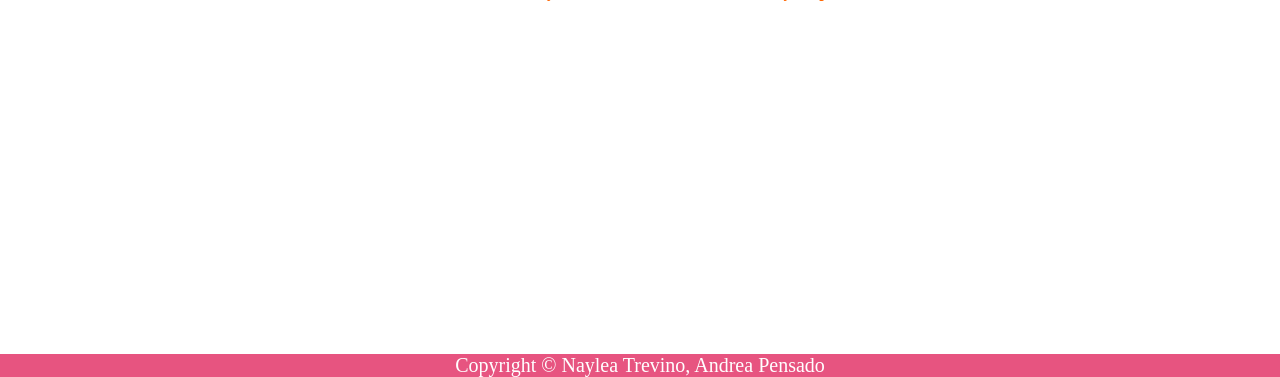
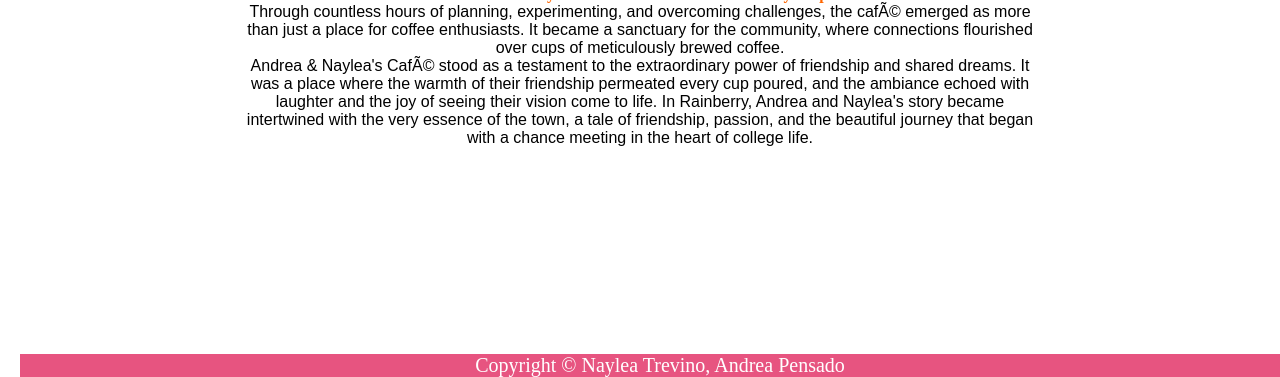
Before and after one commit to ntrevi53/ntrevi53.github.io, a plain HTML site: page index.html in a window 1280 px wide. Shown: the part 423-800 px from the top of the page. Drawn offline with Linux system fonts and the light colour scheme.

Commit message:
adding story for website

```diff
--- a/index.html
+++ b/index.html
@@ -51,7 +51,34 @@
 </head>
 <body>
     <h1>Rainberry Cafe</h1>
-    <p>Rainberry Cafe was founded by two friends who wanted to do something together.</p>
     <p class="highlighted-comment">This website is only to look at the items and estimate your price.</p>
 </body>
 </html>
+<!DOCTYPE html>
+<html lang="en">
+<head>
+    <meta charset="UTF-8">
+    <meta name="viewport" content="width=device-width, initial-scale=1.0">
+    <title>Andrea & Naylea's Café</title>
+    <style>
+        body {
+            text-align: center;
+            padding: 20px; /* Add padding to prevent text from touching the sides */
+        }
+
+        /* Style for the text content */
+        #story {
+            max-width: 800px; /* Set a maximum width for the content */
+            margin: 0 auto; /* Center the content horizontally */
+            font-family: 'Arial', sans-serif; /* Add a preferred font family */
+        }
+    </style>
+</head>
+<body>
+    <div id="story">
+        <p>Through countless hours of planning, experimenting, and overcoming challenges, the café emerged as more than just a place for coffee enthusiasts. It became a sanctuary for the community, where connections flourished over cups of meticulously brewed coffee.</p>
+
+        <p>Andrea & Naylea's Café stood as a testament to the extraordinary power of friendship and shared dreams. It was a place where the warmth of their friendship permeated every cup poured, and the ambiance echoed with laughter and the joy of seeing their vision come to life. In Rainberry, Andrea and Naylea's story became intertwined with the very essence of the town, a tale of friendship, passion, and the beautiful journey that began with a chance meeting in the heart of college life.</p>
+    </div>
+</body>
+</html>
```
